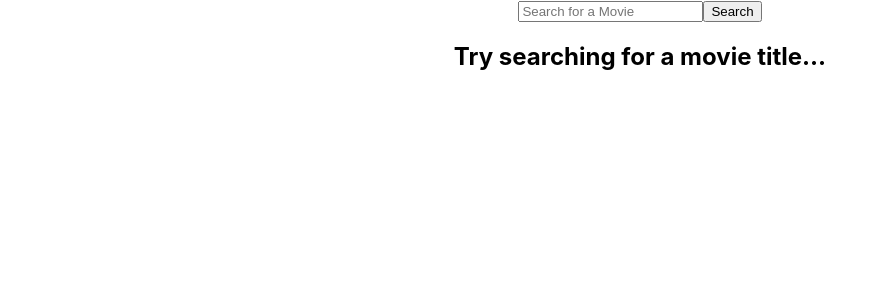
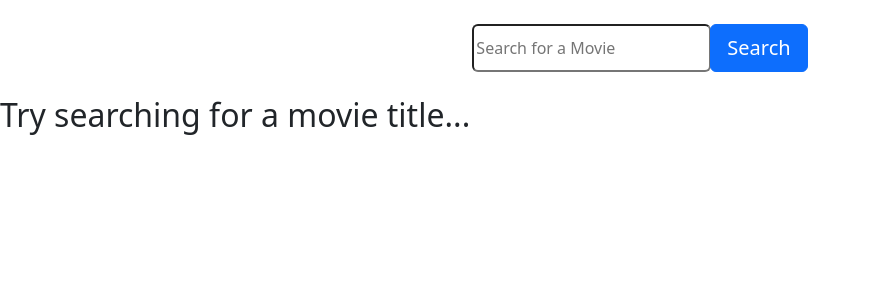
Before and after one commit to berkough/movies-app, a React (Create React App) app: page / in a window 1280 px wide. Shown: the top 300 px of the page, without its empty margins (0-887 px from the left). Built offline with nearby package versions, Linux system fonts and the light colour scheme.

Commit message:
some styling and adding features

```diff
--- a/package.json
+++ b/package.json
@@ -6,6 +6,7 @@
     "@testing-library/jest-dom": "^5.16.5",
     "@testing-library/react": "^13.4.0",
     "@testing-library/user-event": "^13.5.0",
+    "bootstrap": "^5.2.3",
     "react": "^18.2.0",
     "react-dom": "^18.2.0",
     "react-icons": "^4.7.1",
--- a/src/App.css
+++ b/src/App.css
@@ -1,22 +1,4 @@
-.App {
-  text-align: center;
-}
-
-.movie-block{
-  padding:0;
-  margin:0;
-}
 .star{
   cursor: pointer;
   transition: color 200ms;
 }
-
-#movieOutput{
-  display:inline;
-  text-align: center;
-  max-width: 600px;
-}
-
-input[type='radio']{
-  display:none;
-}
--- a/src/components/Movie.jsx
+++ b/src/components/Movie.jsx
@@ -1,17 +1,15 @@
 import React from 'react'
 import ReviewForm from './ReviewForm'
 import ReviewList from './ReviewList'
-import Stars from './Stars'
 
 export default function Movie(props){
   let imdbLink = `https://imdb.com/title/${props.movie.imdbID}`;
   return (
-    <div className='movie-block' id={props.movie.imdbID}>
+    <div className='m-4 w-25' id={props.movie.imdbID}>
       <h3>{props.movie.Title} ({props.movie.Year})</h3>
       <a href={imdbLink}>
         <img src={props.movie.Poster === 'N/A' ? 'https://via.placeholder.com/300' : props.movie.Poster} alt={props.movie.Title} />
       </a>
-      <Stars />
       <ReviewForm id={'review-'+props.movie.imdbID} />
       <ReviewList />
     </div>
--- a/src/components/MovieList.jsx
+++ b/src/components/MovieList.jsx
@@ -16,11 +16,11 @@ export default function MovieList(){
 
   return (
     <>
-      <div className="input-group input-group-lg">
-        <input type="search" placeholder="Search for a Movie" id="searchInp" />
-        <button type="button" id="searchBtn" onClick={()=>{search(document.getElementById('searchInp').value)}}>Search</button>
+      <div className="p-4 container justify-content-center input-group input-group-lg">
+        <input className='rounded' type="search" placeholder="Search for a Movie" id="searchInp" />
+        <button className='btn btn-primary rounded' type="button" id="searchBtn" onClick={()=>{search(document.getElementById('searchInp').value)}}>Search</button>
       </div>
-      <div className='container' id='movieOutput'>
+      <div className='d-inline-flex flex-wrap justify-content-center' id='movieOutput'>
       {
         movieList.length > 0 ? movieList.map((movie)=>(<Movie movie={movie} key={movie.imdbID}/>)) : <h2>Try searching for a movie title...</h2>
       }
--- a/src/components/ReviewForm.jsx
+++ b/src/components/ReviewForm.jsx
@@ -1,15 +1,19 @@
 import React from 'react'
+import Stars from './Stars'
 
 export default function ReviewForm(props){
   return (
     <div id={props.id}>
-    <label for="reviewText">Review</label>
+    <Stars />
+    <textarea
+      className='form-control mb-10'
+      aria-label='Review'
+      placeholder="Write your review here..."
+      id="reviewText" />
     <br />
-    <textarea placeholder="Write your review here..." aria-multiline="true" id="reviewText" />
-    <br />
-    <button type="button" id="submitBtn" onClick={(e) => {
-      let reviewID = e.target.parentNode.getAttribute('id');
-      console.log(reviewID);
+    <button className='btn btn-primary' type="button" id="submitBtn" onClick={(e) => {
+      let review = e.target.parentNode.getAttribute('id');
+      console.log(review.dangerouslySetInnerHTML);
     }}>Submit</button>
   </div>
   )
--- a/src/components/Stars.jsx
+++ b/src/components/Stars.jsx
@@ -19,12 +19,13 @@ export default function Stars(){
             <FaStar
             className='star'
             color={(ratingValue) <= rating ? "#ffc107" : "#efe5e9"}
-            size={50}
+            size={40}
             />
           </label>
         )
       })}
-      <p>The rating is {rating}.</p>
+      <button className='btn btn-primary' onClick={()=>{setRating(null)}}>Clear Rating</button>
+      <p>{rating <= 0 ? '' : 'You gave it a ' + rating}</p>
     </div>
   )
 }
--- a/src/index.js
+++ b/src/index.js
@@ -1,6 +1,7 @@
 import React from 'react';
 import ReactDOM from 'react-dom/client';
 import './index.css';
+import '../node_modules/bootstrap/dist/css/bootstrap.css'
 import App from './App';
 import reportWebVitals from './reportWebVitals';
 
```
Also changed, not shown: 1 other file (tests, documents, lock files or other folders).
